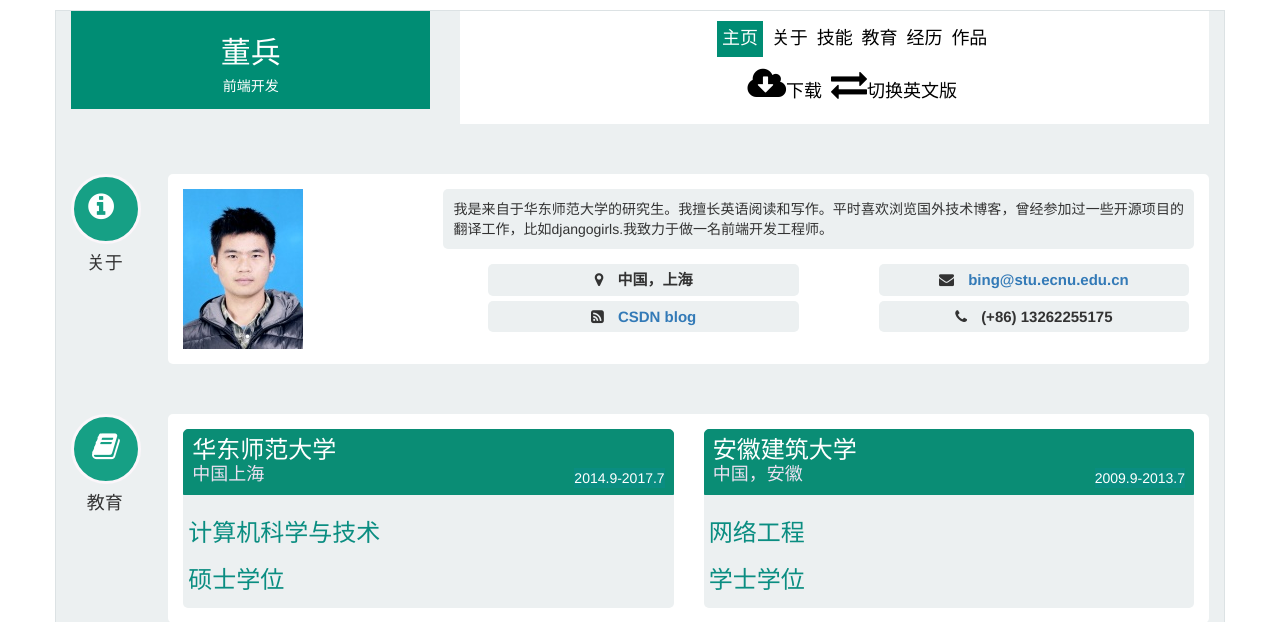
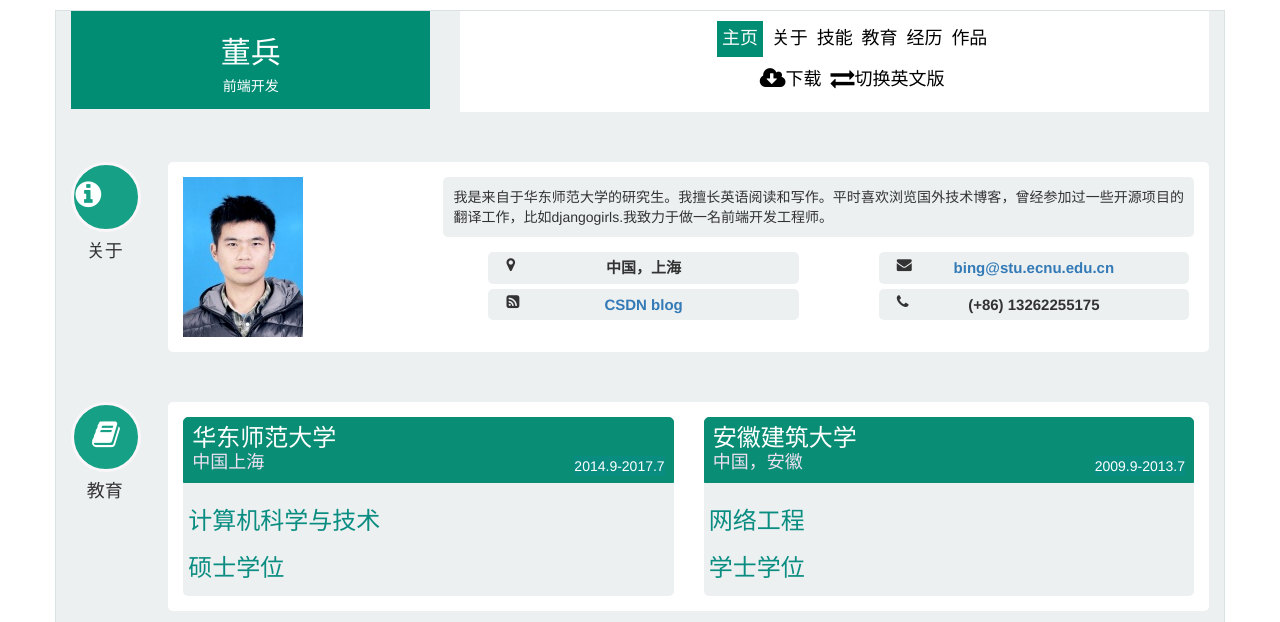
Before and after one commit to madneal/my-first-blog, a Django app: page /cv_zh/ in a window 1280 px wide. Shown: the top 622 px of the page. Run offline with Django 3.2, Linux system fonts and the light colour scheme; some libraries are stand-ins or nearby versions.

Commit message:
modify the about

```diff
--- a/blog/static/css/resume.css
+++ b/blog/static/css/resume.css
@@ -111,9 +111,7 @@ progress{
 	border-radius: 5px;
 	-webkit-border-radius: 5px;
 }
-#about i{
-	margin-right: 10px;
-}
+
 .edu,.emp{
 	background-color: #ecf0f1;
 	border-radius: 5px;
@@ -159,3 +157,7 @@ progress{
 .body i{
 	color: #000000;
 }
+#about i{
+	position: absolute;
+	left: 20%;
+}
--- a/blog/templates/blog/cv-ch.html
+++ b/blog/templates/blog/cv-ch.html
@@ -38,8 +38,8 @@
 									<!--<li><a href="../cv-en"><i class="fa fa-exchange"></i></a> </li>-->
 								</ul>
 								<ul>
-									<li><a href="../download_cv/"><i class="fa fa-cloud-download fa-2x"></i>下载</a> </li>
-									<li><a href="../cv-en"><i class="fa fa-exchange fa-2x"></i>切换英文版</a> </li>
+									<li><a href="../download_cv/"><i class="fa fa-cloud-download fa-lg"></i>下载</a> </li>
+									<li><a href="../cv-en"><i class="fa fa-exchange fa-lg"></i>切换英文版</a> </li>
 								</ul>
 							</nav>
 						</div>
--- a/blog/templates/blog/cv-en.html
+++ b/blog/templates/blog/cv-en.html
@@ -33,8 +33,8 @@
                                     <!--<li><a href="../cv_zh"><i class="fa fa-exchange"></i></a> </li>-->
 								</ul>
 								<ul>
-									<li><a href="../download_file/"><i class="fa fa-cloud-download fa-2x"></i>download</a> </li>
-									<li><a href="../cv_zh"><i class="fa fa-exchange fa-2x"></i>convert to Chinese version</a> </li>
+									<li><a href="../download_file/"><i class="fa fa-cloud-download fa-lg"></i>download</a> </li>
+									<li><a href="../cv_zh"><i class="fa fa-exchange fa-lg"></i>convert to Chinese version</a> </li>
 								</ul>
 							</nav>
 						</div>
```
